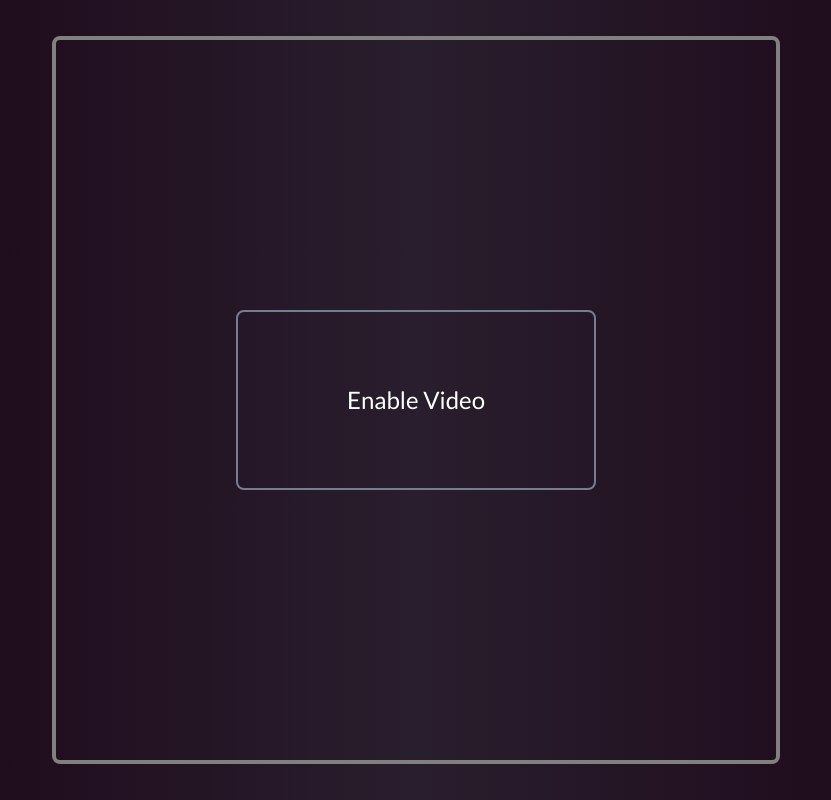
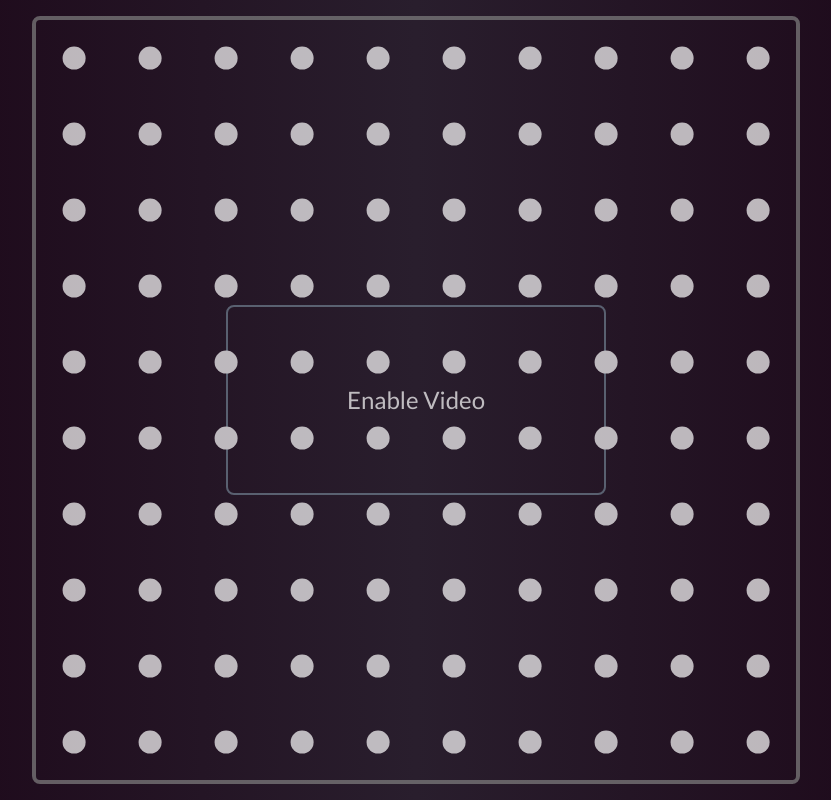
Before and after one commit to nolenroyalty/paccam, a React (Vite) app: page / in a window 1280 px wide. Shown: the whole page, without its empty margins (224-1055 px from the left). Built offline with nearby package versions, Linux system fonts and the light colour scheme.

Commit message:
add some pellets...

```diff
--- a/src/components/App/App.js
+++ b/src/components/App/App.js
@@ -51,13 +51,14 @@ const Wrapper = styled.div`
 
 const GameHolderOverlapping = styled.div`
   position: relative;
-  --max-size: min(90vh, 90vw);
+  --max-size: min(95vh, 95vw);
   max-width: var(--max-size);
   max-height: var(--max-size);
   width: 100%;
   aspect-ratio: 1 / 1;
   outline: 4px solid grey;
   border-radius: 4px;
+  opacity: 0.7;
 `;
 
 export default App;
--- a/src/components/Playfield/Playfield.js
+++ b/src/components/Playfield/Playfield.js
@@ -1,6 +1,9 @@
 import React from "react";
 import styled from "styled-components";
 import { PLAYFIELD_SIZE, PLAYER_SIZE } from "../../constants";
+import { range } from "../../utils";
+
+const NUM_PELLETS = 10;
 
 /* nroyalty: instead of "consuming" like this maybe we can just
   embed a counter directly in our state that it increments when
@@ -19,6 +22,12 @@ function Playfield({ videoEnabled, videoRef, gameRef }) {
   const [direction, setDirection] = React.useState("center");
   const [mouthState, setMouthState] = React.useState("closed");
   const [videoCoordinates, setVideoCoordinates] = React.useState(null);
+
+  const pellets = range(NUM_PELLETS).flatMap((x) => {
+    return range(NUM_PELLETS).map((y) => {
+      return { x: 0.05 + x / NUM_PELLETS, y: 0.05 + y / NUM_PELLETS };
+    });
+  });
 
   // nroyalty: This could soon live in a separate pacman component
   // that we move around by subscribing to position (??)
@@ -132,6 +141,15 @@ function Playfield({ videoEnabled, videoRef, gameRef }) {
           height={PLAYFIELD_SIZE}
         />
       </Player>
+      {pellets.map((pellet) => (
+        <Pellet
+          key={`${pellet.x}-${pellet.y}`}
+          style={{
+            "--left": `${pellet.x * 100}%`,
+            "--top": `${pellet.y * 100}%`,
+          }}
+        />
+      ))}
     </Wrapper>
   );
 }
@@ -157,4 +175,16 @@ const Wrapper = styled.div`
   pointer-events: none;
 `;
 
+const Pellet = styled.span`
+  position: absolute;
+  display: inline-block;
+  left: var(--left);
+  top: var(--top);
+  width: 3%;
+  aspect-ratio: 1/1;
+  background-color: white;
+  transform: translate(-50%, -50%);
+  border-radius: 50%;
+`;
+
 export default Playfield;
--- a/src/constants.js
+++ b/src/constants.js
@@ -1,4 +1,4 @@
 export const PLAYFIELD_SIZE = 100;
-export const PLAYER_SIZE = 15;
+export const PLAYER_SIZE = 12;
 export const PLAYER_SPEED_PER_SECOND = PLAYFIELD_SIZE / 2;
 export const SECONDS_OF_MOVEMENT_PER_MOUTH_MOVE = 0.225;
--- a/src/utils.js
+++ b/src/utils.js
@@ -0,0 +1,6 @@
+export function range(start, end = null) {
+  if (end === null) {
+    return Array.from({ length: start }, (_, i) => i);
+  }
+  return Array.from({ length: end - start }, (_, i) => start + i);
+}
```
